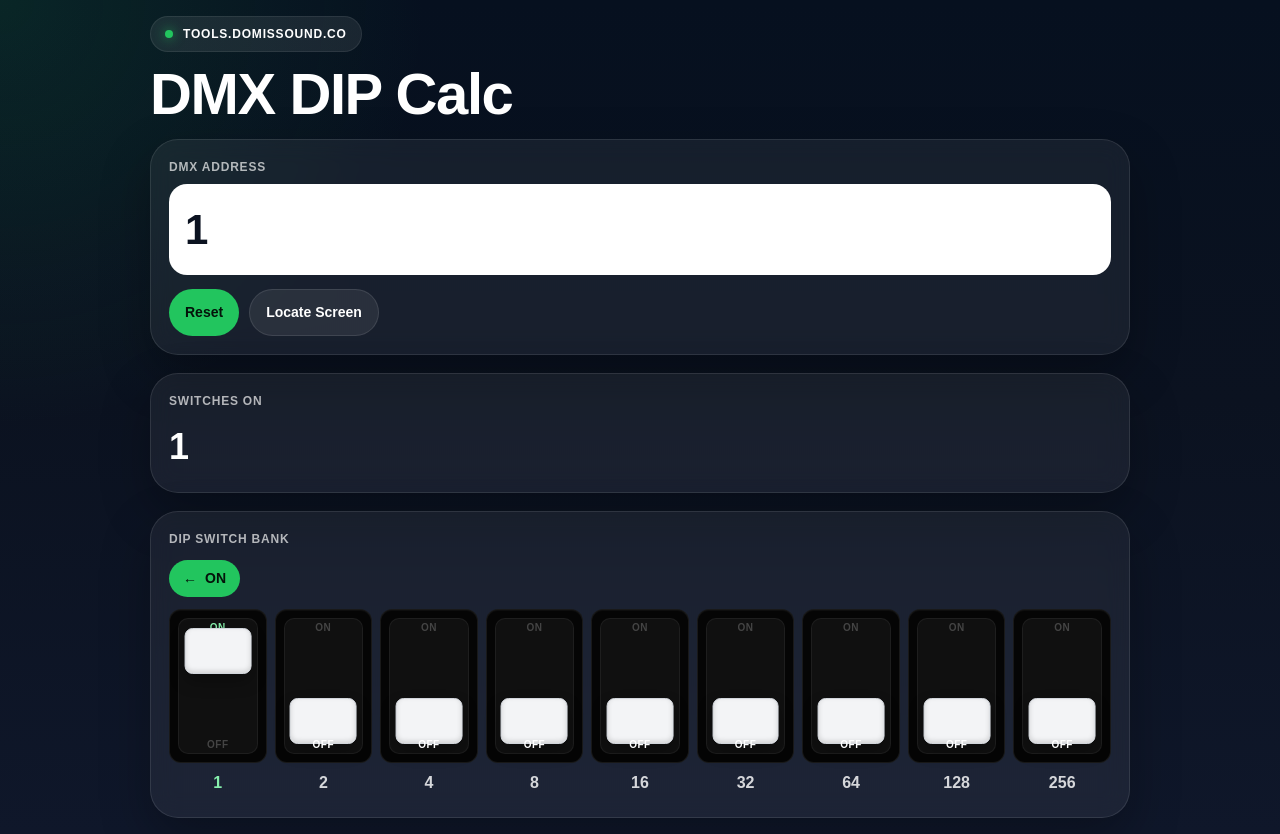
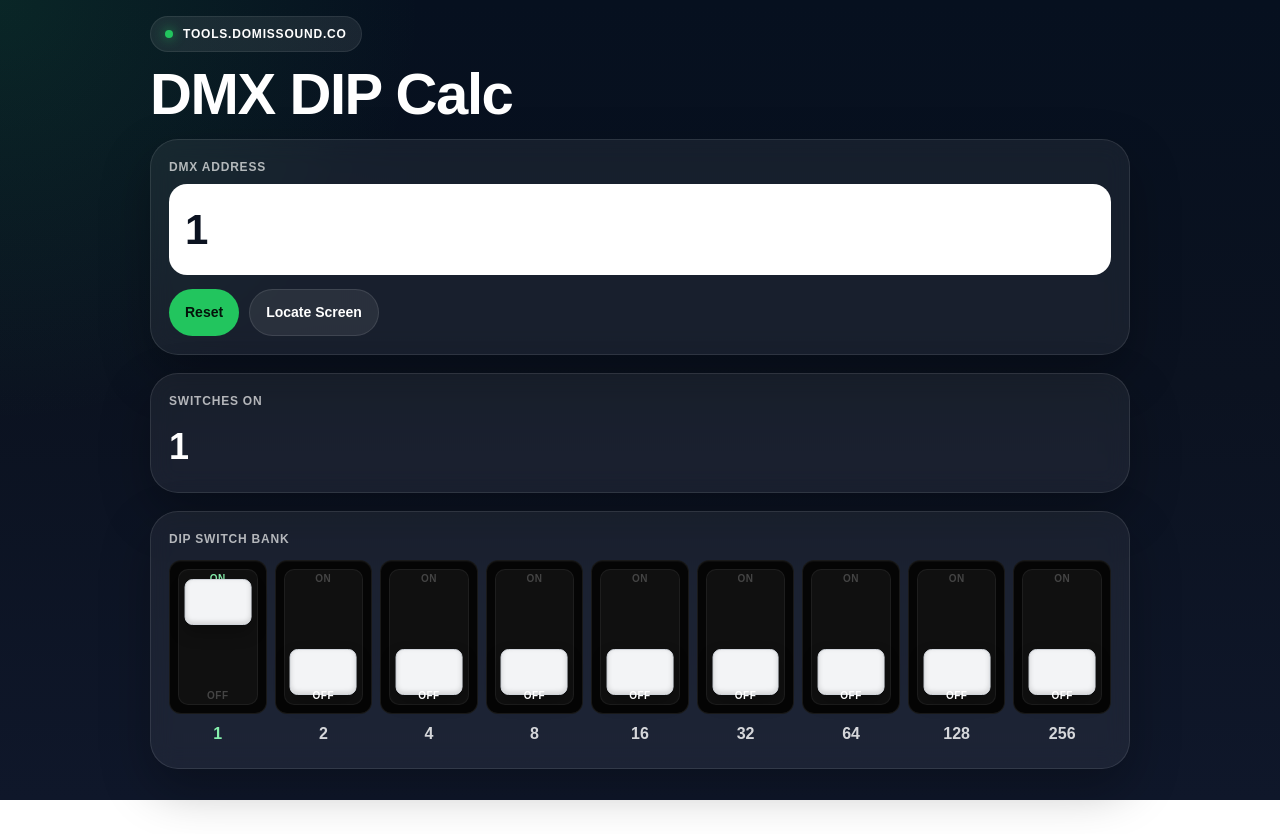
Before and after one commit to domissoundco/domissound-tools, a Next.js app: page /tools/dmx-dip-calculator in a window 1280 px wide. After the commit the page ends 800 px from the top, so only its background shows below. Built offline with nearby package versions, Linux system fonts and the light colour scheme.

Commit message:
Removed ON Button on DMX DIP

```diff
--- a/app/tools/dmx-dip-calculator/page.tsx
+++ b/app/tools/dmx-dip-calculator/page.tsx
@@ -303,31 +303,6 @@ export default function DmxDipCalculatorPage() {
               DIP Switch Bank
             </div>
 
-            <div
-              style={{
-                display: "flex",
-                justifyContent: "flex-start",
-                marginBottom: 12,
-              }}
-            >
-              <div
-                style={{
-                  display: "inline-flex",
-                  alignItems: "center",
-                  gap: 8,
-                  padding: "8px 14px",
-                  borderRadius: 999,
-                  background: "#22c55e",
-                  color: "#04130a",
-                  fontWeight: 900,
-                  fontSize: 14,
-                }}
-              >
-                <span>←</span>
-                <span>ON</span>
-              </div>
-            </div>
-
             <div style={{ overflowX: "auto", paddingBottom: 4 }}>
               <div
                 style={{
```
